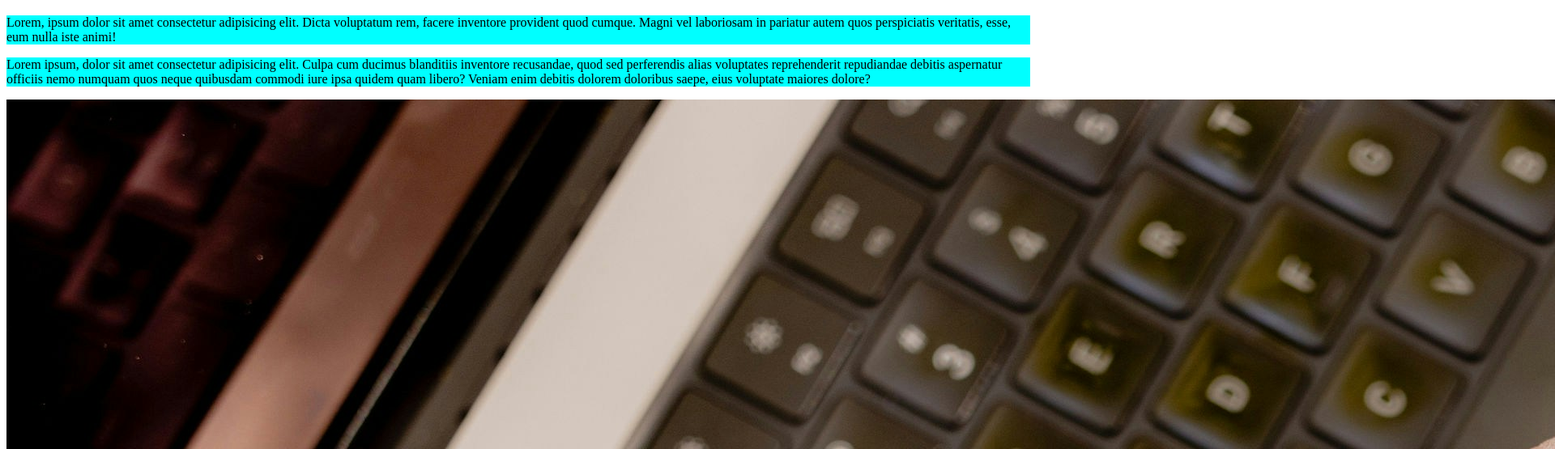
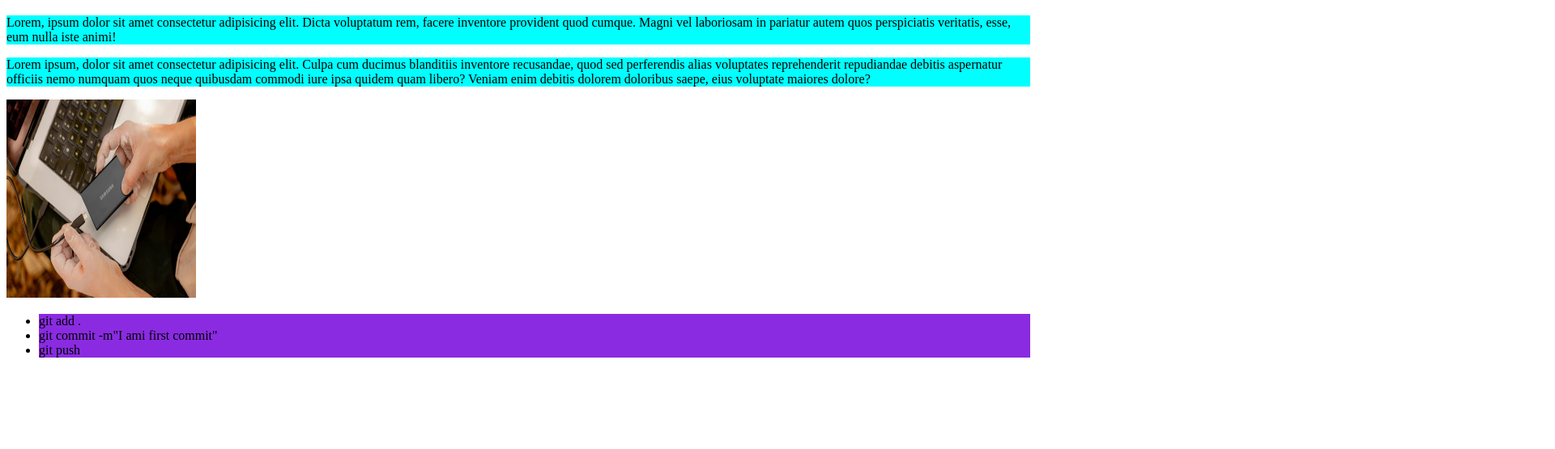
Before and after one commit to mdrobel02006949/My_First_Repo, a plain HTML site: page index.html in a window 1280 px wide. Shown: the part 61-616 px from the top of the page at 81% size, 1920 px wide, since content can reach past the window. Drawn offline with Linux system fonts and the light colour scheme.

Commit message:
resize the image

```diff
--- a/index.html
+++ b/index.html
@@ -10,7 +10,7 @@
     <h1>This is my first repo</h1>
     <p>Lorem, ipsum dolor sit amet consectetur adipisicing elit. Dicta voluptatum rem, facere inventore provident quod cumque. Magni vel laboriosam in pariatur autem quos perspiciatis veritatis, esse, eum nulla iste animi!</p>
     <p>Lorem ipsum, dolor sit amet consectetur adipisicing elit. Culpa cum ducimus blanditiis inventore recusandae, quod sed perferendis alias voluptates reprehenderit repudiandae debitis aspernatur officiis nemo numquam quos neque quibusdam commodi iure ipsa quidem quam libero? Veniam enim debitis dolorem doloribus saepe, eius voluptate maiores dolore?</p>
-    <img src="images/pic2.jpg" alt="">
+    <img src="images/pic2.jpg" alt="" height="245px " width="234px">
     <ul>
         <li>git add .</li>
         <li>git commit -m"I ami first commit"</li>
```
